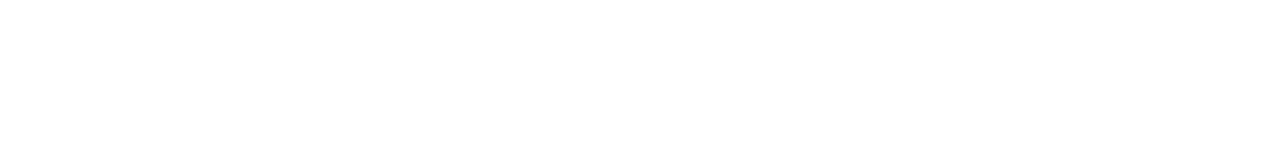
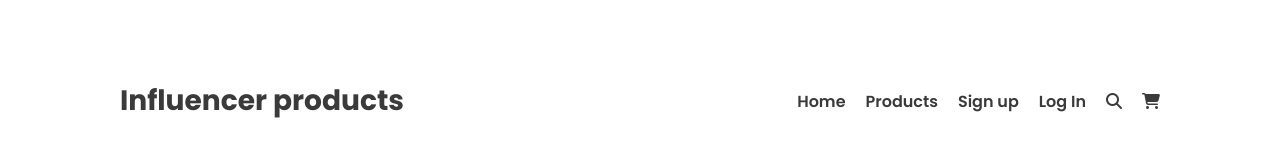
Before and after one commit to razzbabu4/influencer-gear-responsive, a plain HTML site: page index.html in a window 1280 px wide. Drawn offline with Linux system fonts and the light colour scheme.

Commit message:
added nav with style.css

```diff
--- /dev/null
+++ b/css/style.css
@@ -0,0 +1,37 @@
+@import url('https://fonts.googleapis.com/css2?family=Poppins:wght@400;500;600;700;800;900&family=Work+Sans:wght@300;400;500;600;700;800;900&display=swap');
+
+:root{
+    --primary-color:#3A3A3A;
+}
+
+*{
+    margin: 0;
+    padding: 0;
+    font-family: poppins;
+}
+
+header, main{
+    padding: 80px 120px;
+}
+
+.nav-header{
+    display: flex;
+    justify-content: space-between;
+    align-items: center;
+}
+.nav-title{
+    color: var(--primary-color);
+    font-weight: 700;
+    font-size: 1.5rem;
+}
+.menu-list ul{
+    display: flex;
+    gap: 20px;
+    list-style: none;
+}
+.menu-list ul>li>a{
+    text-decoration: none;
+    font-size: 1rem;
+    font-weight: 600;
+    color: var(--primary-color);
+}
--- a/index.html
+++ b/index.html
@@ -4,10 +4,28 @@
     <meta charset="UTF-8">
     <meta name="viewport" content="width=device-width, initial-scale=1.0">
     <title>Influencer Gear</title>
+    <link rel="stylesheet" href="css/style.css">
+    <link rel="stylesheet" href="https://cdnjs.cloudflare.com/ajax/libs/font-awesome/6.5.1/css/all.min.css" integrity="sha512-DTOQO9RWCH3ppGqcWaEA1BIZOC6xxalwEsw9c2QQeAIftl+Vegovlnee1c9QX4TctnWMn13TZye+giMm8e2LwA==" crossorigin="anonymous" referrerpolicy="no-referrer" />
 </head>
 <body>
     <header>
-
+        <nav>
+            <div class="nav-header">
+                <div class="nav-title">
+                    <h3>Influencer products</h3>
+                </div>
+                <div class="menu-list">
+                    <ul>
+                        <li><a href="">Home</a></li>
+                        <li><a href="">Products</a></li>
+                        <li><a href="">Sign up</a></li>
+                        <li><a href="">Log In</a></li>
+                        <li><a href=""><i class="fa-solid fa-magnifying-glass"></i></a></li>
+                        <li><a href=""><i class="fa-solid fa-cart-shopping"></i></a></li>
+                    </ul>
+                </div>
+            </div>
+        </nav>
     </header>
     <main>
 
```
